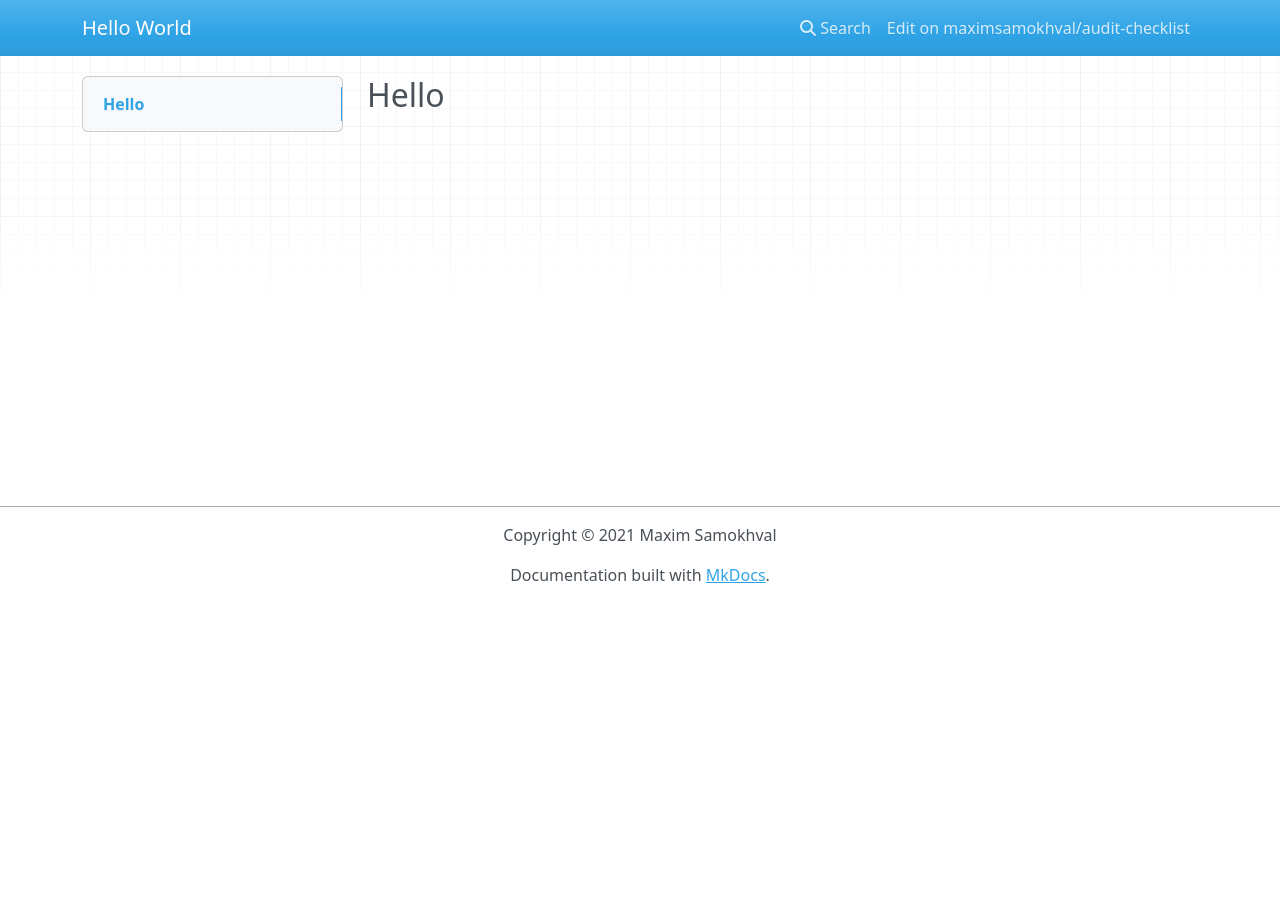
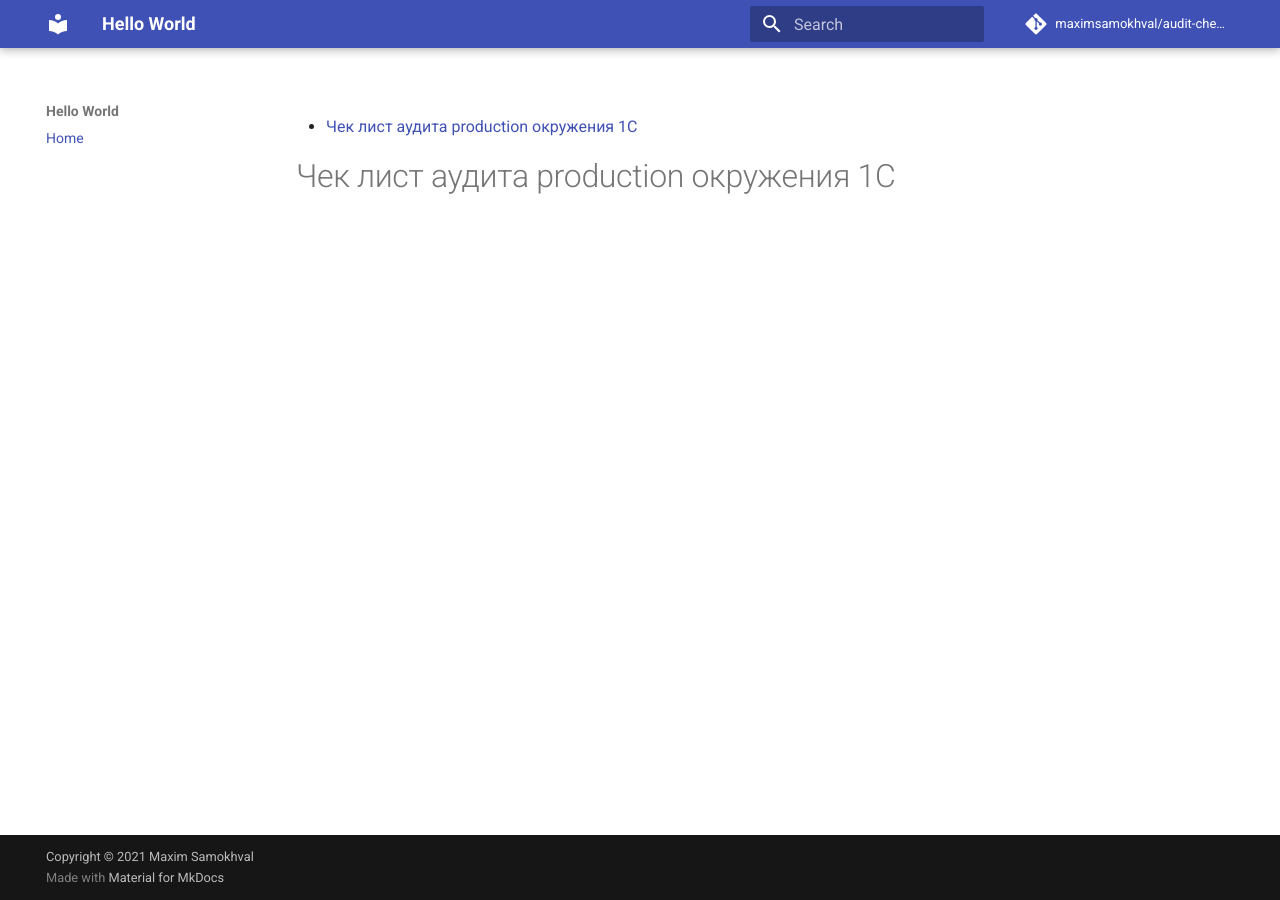
Before and after one commit to maximsamokhval/audit-checklist, an MkDocs documentation site: the page built from docs/index.md, in a window 1280 px wide. Built offline with MkDocs 1.6.1 and Material for MkDocs 9.7.7, drawn with Linux system fonts in a browser that asks for light colours; nearby versions of some CDN libraries; comment, search, counter and statistics services are not loaded.

Commit message:
feat: $index.md

```diff
--- a/docs/index.md
+++ b/docs/index.md
@@ -1 +1,2 @@
-## Hello
+- [Чек лист аудита production окружения 1С](#чек-лист-аудита-production-окружения-1с)
+# Чек лист аудита production окружения 1С
--- a/mkdocs.yml
+++ b/mkdocs.yml
@@ -7,3 +7,6 @@ repo_url: https://github.com/maximsamokhval/audit-checklist
 edit_uri: edit/main/docs
 
 copyright: Copyright &copy; 2021 Maxim Samokhval
+
+theme:
+  name: material
```
